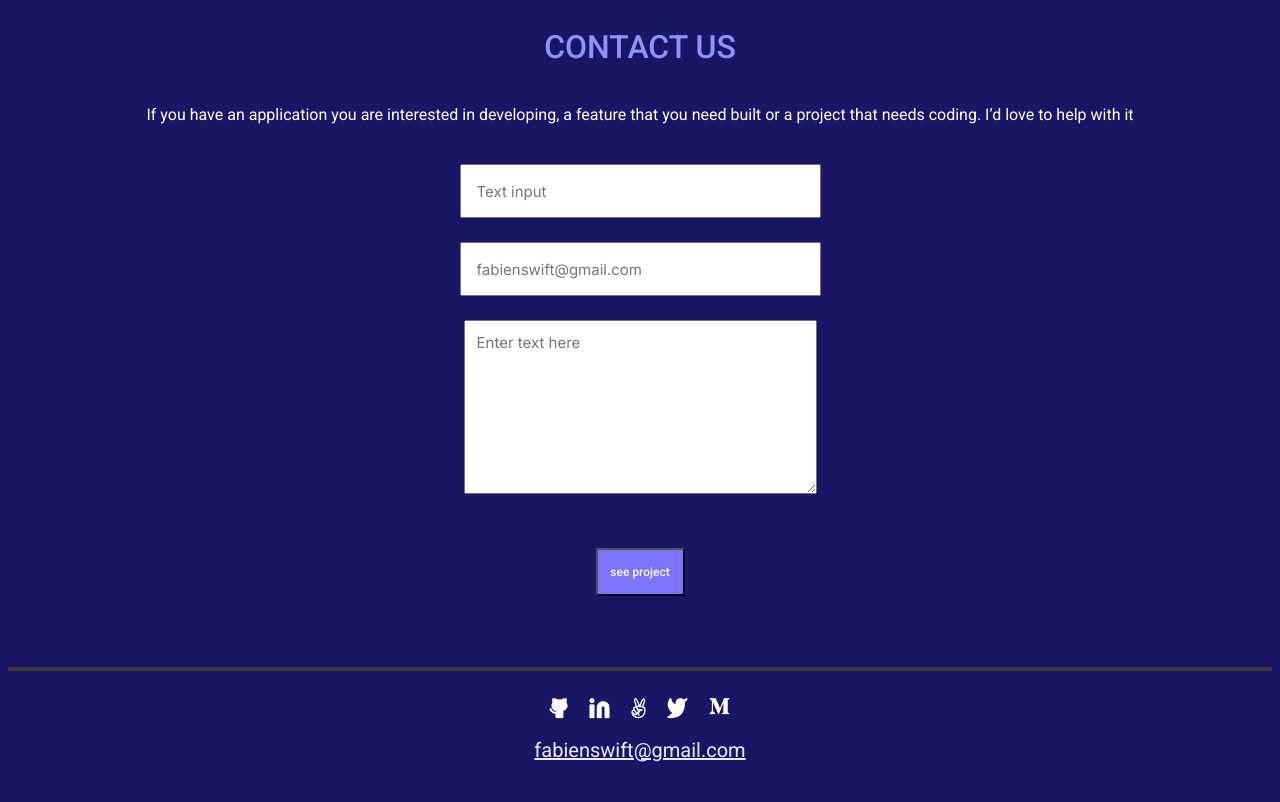
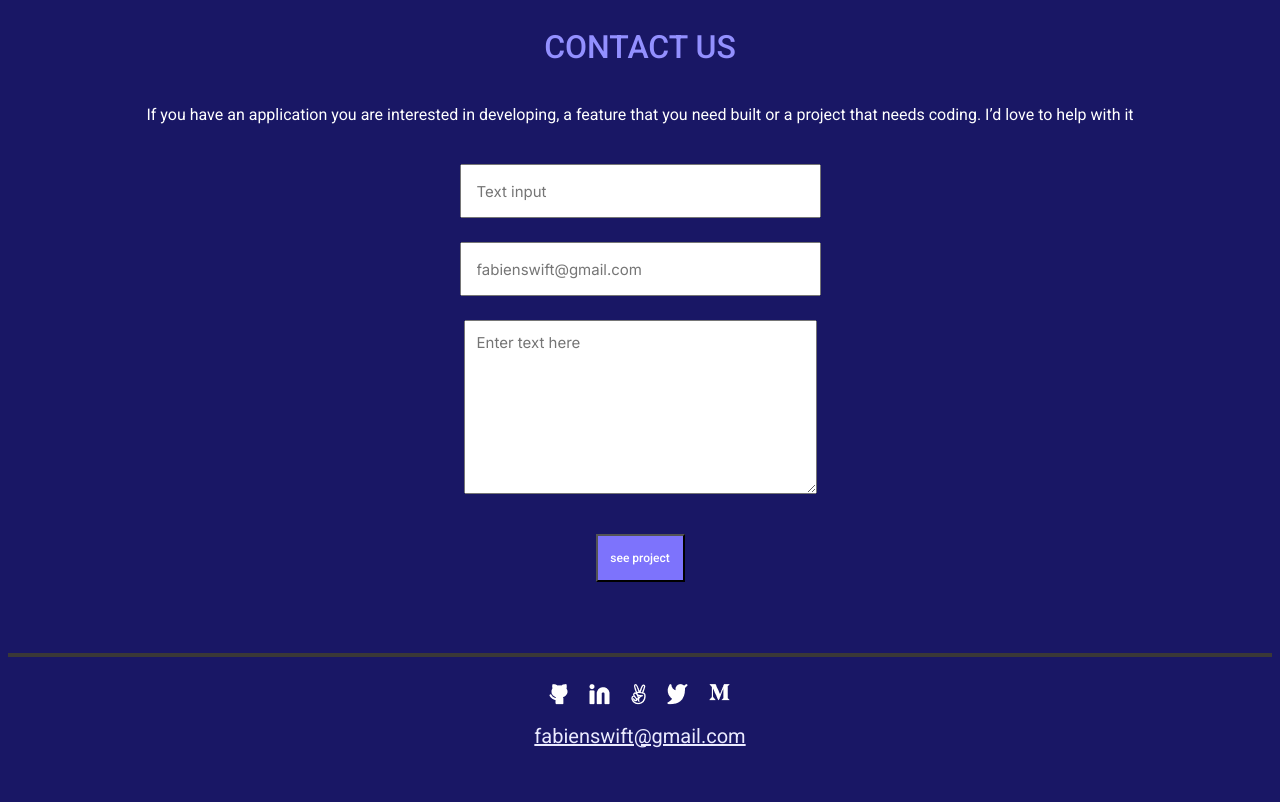
Before and after one commit to fibini/Portfolio-project, a plain HTML site: page index.html in a window 1280 px wide. Shown: the part 3896-4698 px from the top of the page. Drawn offline with Linux system fonts and the light colour scheme.

Commit message:
Made changes to the index.html and css, contact form now links to website and button was placed inside form tags

```diff
--- a/index.html
+++ b/index.html
@@ -228,9 +228,11 @@
           that you need built or a project that needs coding. I’d love to help
           with it
         </p>
-        <form class="form" action="#" method="post">
-          <ul class="fo">
-            <li class="remo">
+        <form
+          class="form"
+          action="https://formspree.io/f/xlezobvj"
+          method="post"
+        >
           <input
             class="te"
             type="text"
@@ -240,8 +242,6 @@
             placeholder="Text input"
             required
           />
-            </li>
-            <li class="remo">
           <input
             class="te"
             type="email"
@@ -250,8 +250,6 @@
             placeholder="fabienswift@gmail.com"
             required
           />
-            </li>
-            <li class="">
           <textarea
             class="ta"
             id="txt"
@@ -260,10 +258,8 @@
             placeholder="Enter text here"
             required
           ></textarea>
-            </li>
-          </ul>
+          <button class="bt" type="submit">see project</button>
         </form>
-        <button class="bt" type="button">see project</button>
       </section>
       <img
         class="divi1"
--- a/style.css
+++ b/style.css
@@ -316,16 +316,8 @@ li {
 
 .form {
   display: flex;
-}
-
-.fo {
-  display: flex;
   flex-direction: column;
   align-items: center;
-  padding-left: 0;
-  margin: 0;
-  margin-left: 24px;
-  margin-right: 24px;
 }
 
 .te {
@@ -346,12 +338,6 @@ li {
   font-weight: 400;
   font-family: 'Inter', sans-serif;
   padding: 12px;
-}
-
-.remo {
-  display: flex;
-  justify-content: flex-end;
-  margin-bottom: 0;
 }
 
 .divi1 {
```
Lines whose indentation alone changed are shown as unchanged.
